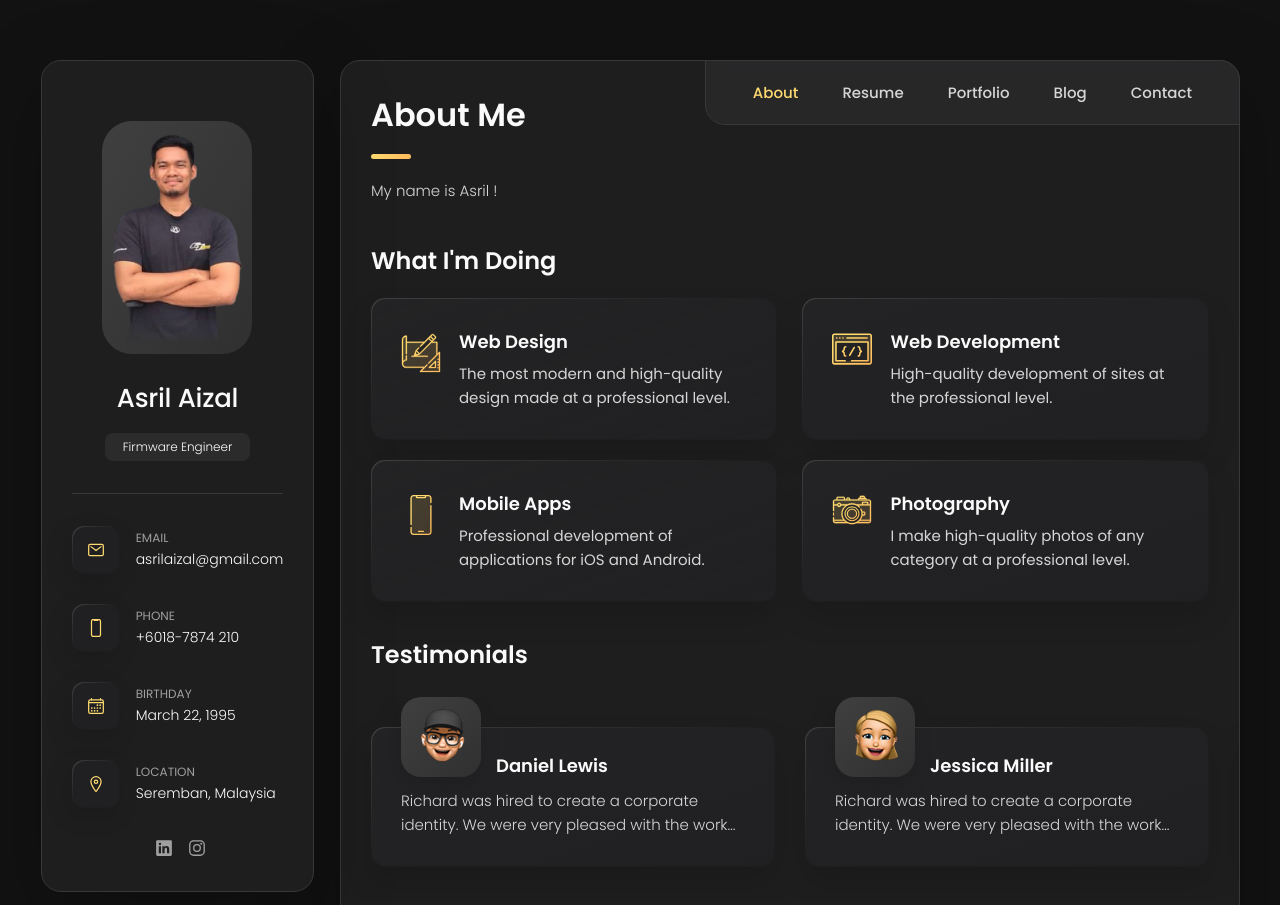
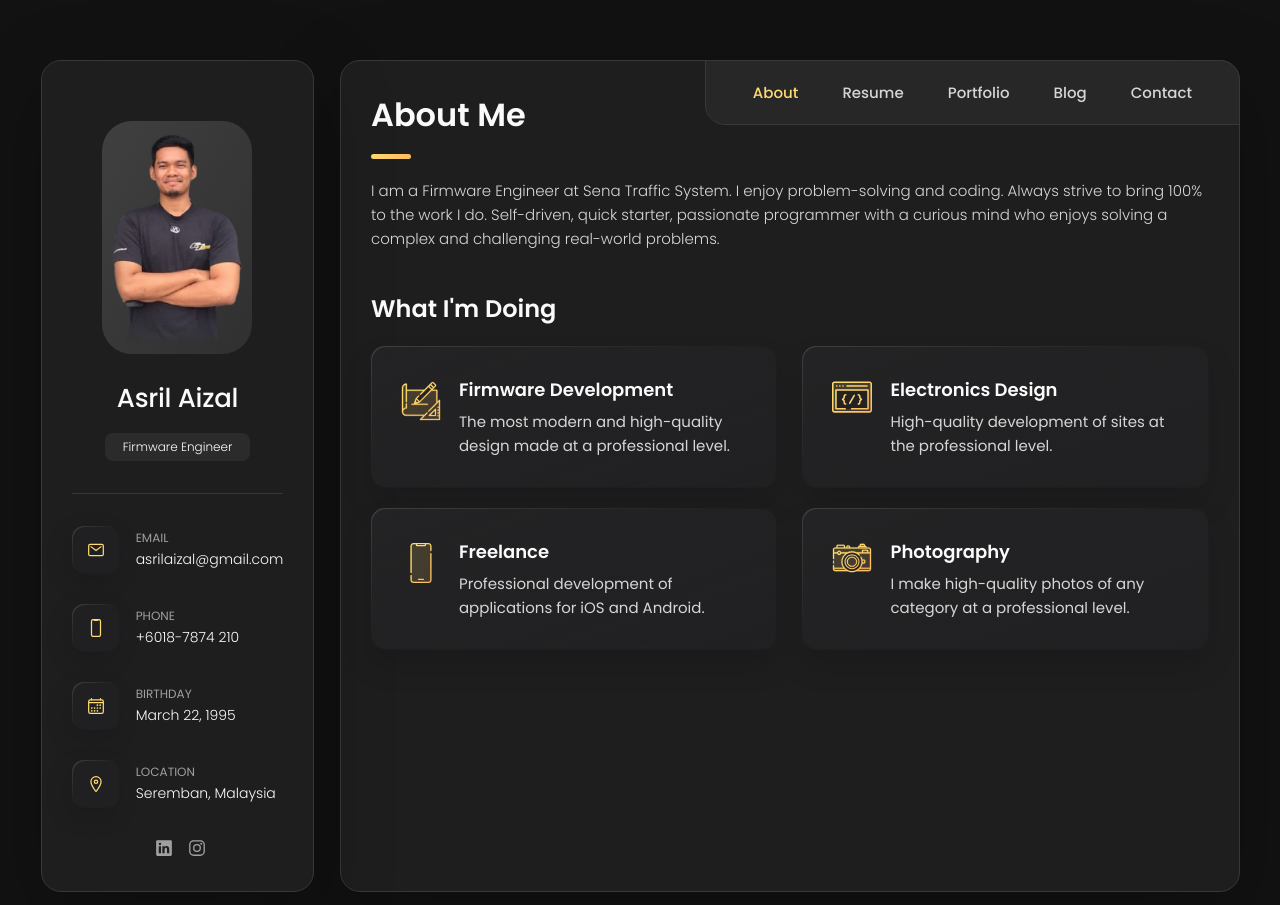
Before and after one commit to asrilaizal/portfolio, a plain HTML site: page index.html in a window 1280 px wide. Shown: the top 905 px of the page. Drawn offline with nearby package versions, Linux system fonts and the light colour scheme.

Commit message:
Reduce number of section & card naming
Signed-off-by: Asril Aizal <asrilaizal@gmail.com>

```diff
--- a/index.html
+++ b/index.html
@@ -203,7 +203,9 @@
 
         <section class="about-text">
           <p>
-            My name is Asril !
+            I am a Firmware Engineer at Sena Traffic System. I enjoy problem-solving and coding. Always
+            strive to bring 100% to the work I do. Self-driven, quick starter, passionate programmer
+            with a curious mind who enjoys solving a complex and challenging real-world problems.
           </p>
         </section>
 
@@ -226,7 +228,7 @@
               </div>
 
               <div class="service-content-box">
-                <h4 class="h4 service-item-title">Web design</h4>
+                <h4 class="h4 service-item-title">Firmware Development</h4>
 
                 <p class="service-item-text">
                   The most modern and high-quality design made at a professional level.
@@ -242,7 +244,7 @@
               </div>
 
               <div class="service-content-box">
-                <h4 class="h4 service-item-title">Web development</h4>
+                <h4 class="h4 service-item-title">Electronics Design</h4>
 
                 <p class="service-item-text">
                   High-quality development of sites at the professional level.
@@ -258,7 +260,7 @@
               </div>
 
               <div class="service-content-box">
-                <h4 class="h4 service-item-title">Mobile apps</h4>
+                <h4 class="h4 service-item-title">Freelance</h4>
 
                 <p class="service-item-text">
                   Professional development of applications for iOS and Android.
@@ -292,7 +294,7 @@
           - testimonials
         -->
 
-        <section class="testimonials">
+        <!-- <section class="testimonials">
 
           <h3 class="h3 testimonials-title">Testimonials</h3>
 
@@ -389,7 +391,7 @@
           </ul>
 
         </section>
-
+ -->
 
         <!--
           - testimonials modal
@@ -440,7 +442,7 @@
           - clients
         -->
 
-        <section class="clients">
+        <!-- <section class="clients">
 
           <h3 class="h3 clients-title">Clients</h3>
 
@@ -484,7 +486,7 @@
 
           </ul>
 
-        </section>
+        </section> -->
 
       </article>
 
```
